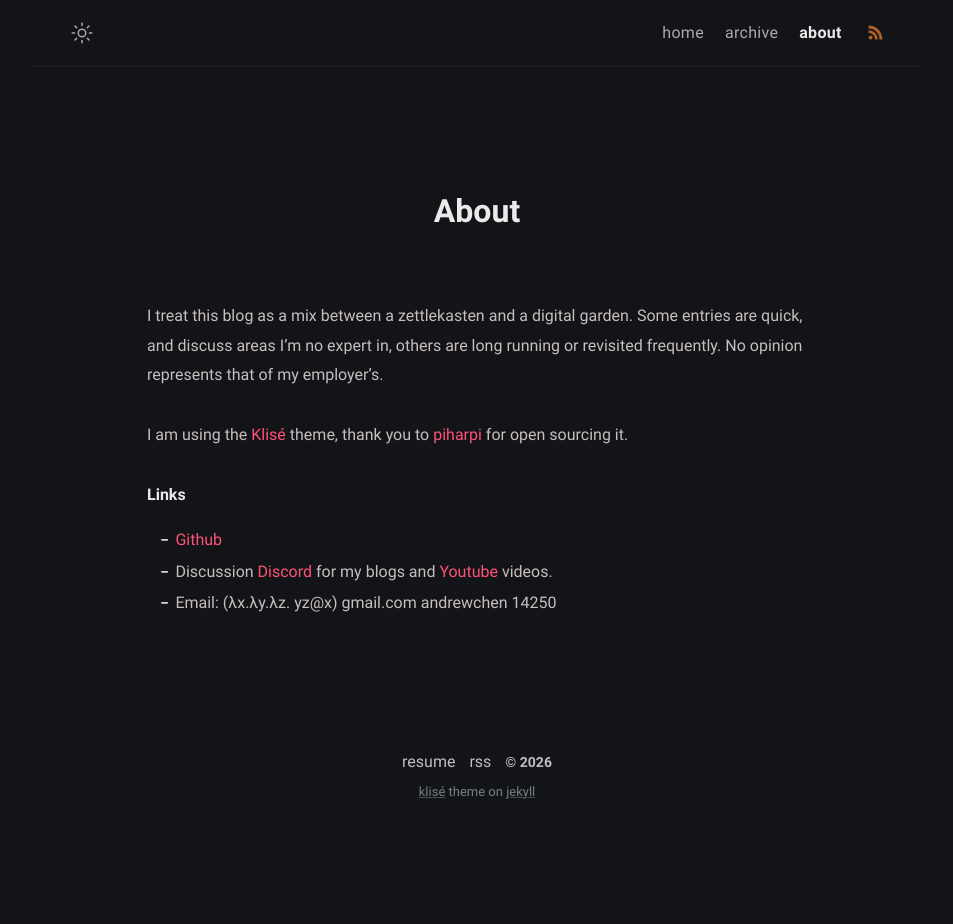
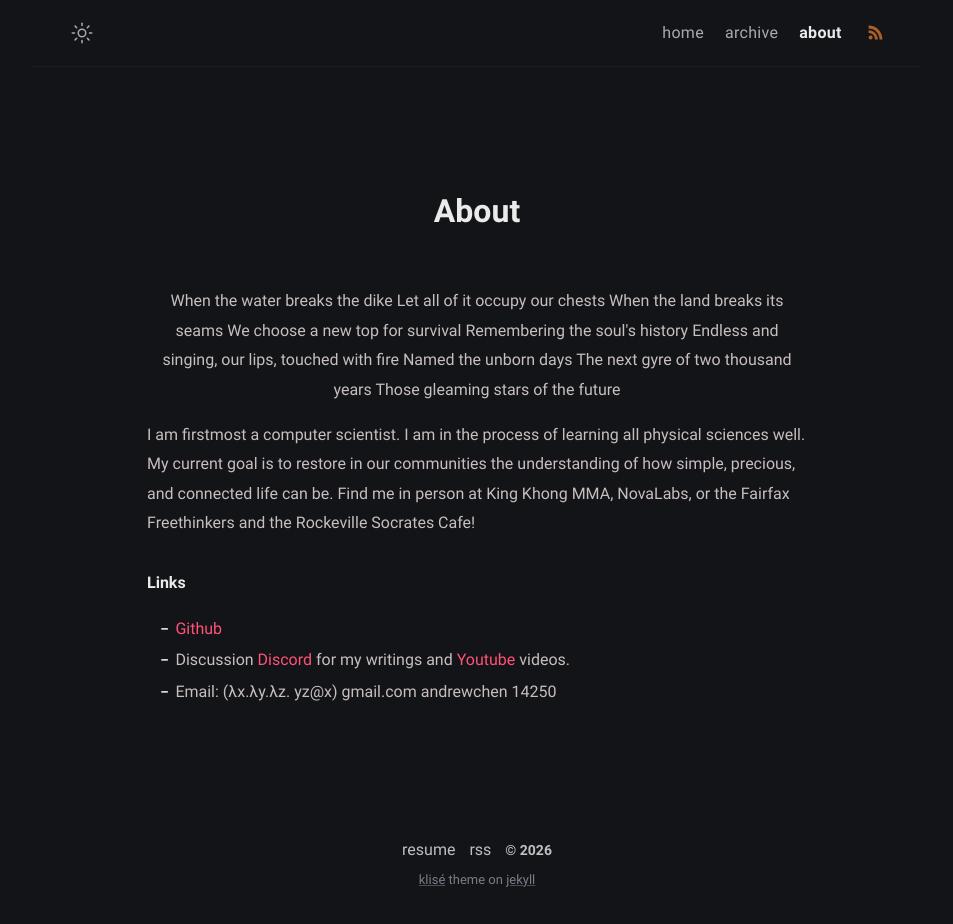
Before and after one commit to BlastWind/unfooling_blog, a Jekyll site: the page built from about.md, in a window 1280 px wide. Shown: the whole page, without its empty margins (163-1116 px from the left). Built offline with Jekyll 4.4.1, drawn with Linux system fonts in a browser that asks for light colours; before the commit the page ends 900 px from its top, so only the background shows below that.

Commit message:
about update

```diff
--- a/about.md
+++ b/about.md
@@ -5,12 +5,33 @@ layout: page
 comments: false
 ---
 
-I treat this blog as a mix between a zettlekasten and a digital garden. Some entries are quick, and discuss areas I'm no expert in, others are long running or revisited frequently. No opinion represents that of my employer's.
 
-I am using the [Klisé](https://github.com/piharpi/jekyll-klise) theme, thank you to [piharpi](https://github.com/piharpi) for open sourcing it.
+<div style="text-align: center;">
+
+When the water breaks the dike
+
+Let all of it occupy our chests
+
+When the land breaks its seams
+
+We choose a new top for survival
+
+Remembering the soul's history
+
+Endless and singing, our lips, touched with fire
+
+Named the unborn days
+
+The next gyre of two thousand years
+
+Those gleaming stars of the future
+
+</div>
+
+I am firstmost a computer scientist. I am in the process of learning all physical sciences well. My current goal is to restore in our communities the understanding of how simple, precious, and connected life can be. Find me in person at King Khong MMA, NovaLabs, or the Fairfax Freethinkers and the Rockeville Socrates Cafe!
+
 
 **Links**
-
 - [Github](https://github.com/{{ site.author.github }})
-- Discussion [Discord](https://discord.gg/RXDrfY3Svu) for my blogs and [Youtube](https://www.youtube.com/channel/UCdGYHVptzujcjK67pOnrcGQ) videos.
+- Discussion [Discord](https://discord.gg/RXDrfY3Svu) for my writings and [Youtube](https://www.youtube.com/channel/UCdGYHVptzujcjK67pOnrcGQ) videos.
 - Email: {{ site.author.email }}
```
